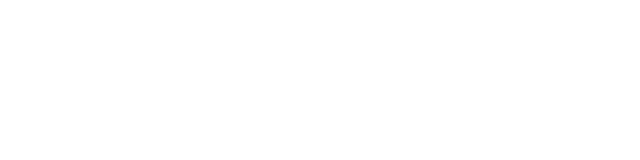
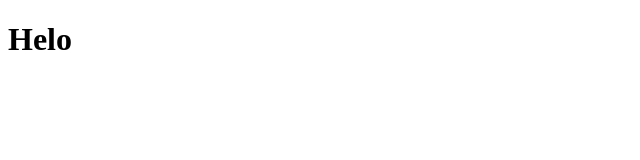
Before and after one commit to 615shoaib/Main-Project, a React (Create React App) app in the folder todo-app/: page / in a window 1280 px wide. Shown: the top 160 px of the page, without its empty margins (0-640 px from the left). Built offline with nearby package versions, Linux system fonts and the light colour scheme.

Commit message:
Todo-App

```diff
--- a/todo-app/src/App.js
+++ b/todo-app/src/App.js
@@ -3,6 +3,7 @@
 function App() {
   return (
     <>
+    <h1>Helo</h1>
     </>
   );
 }
```
